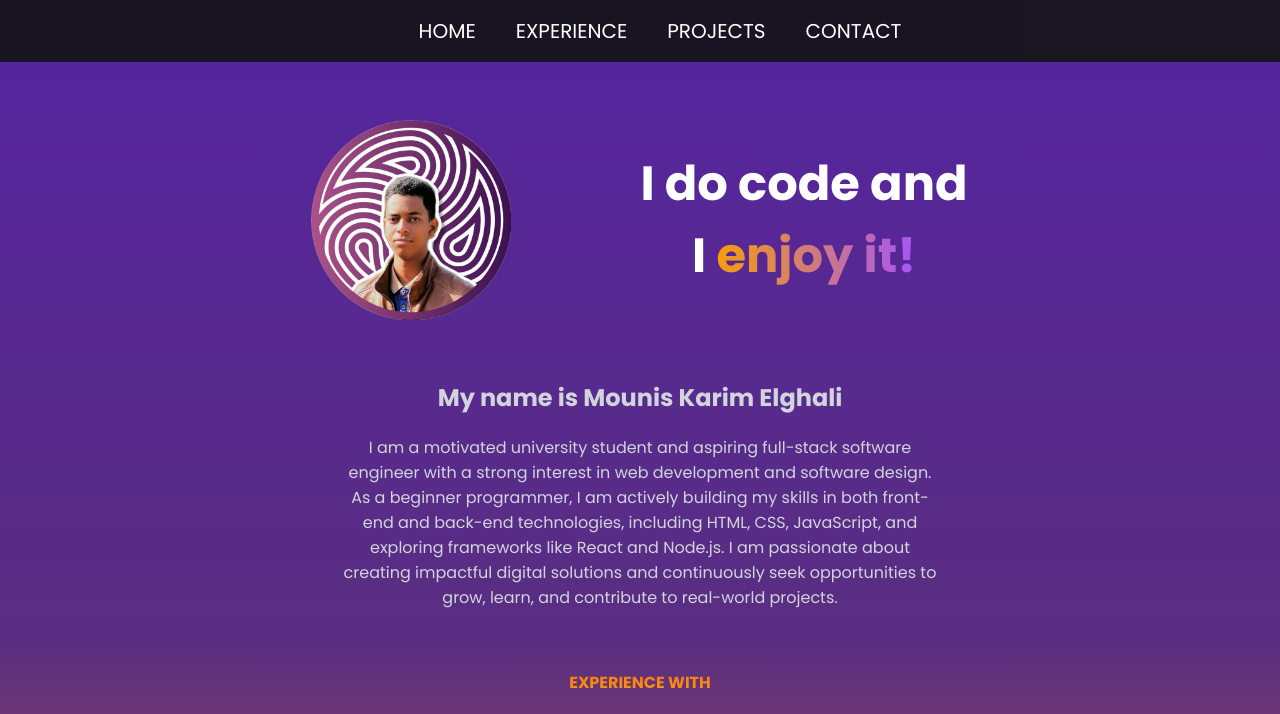
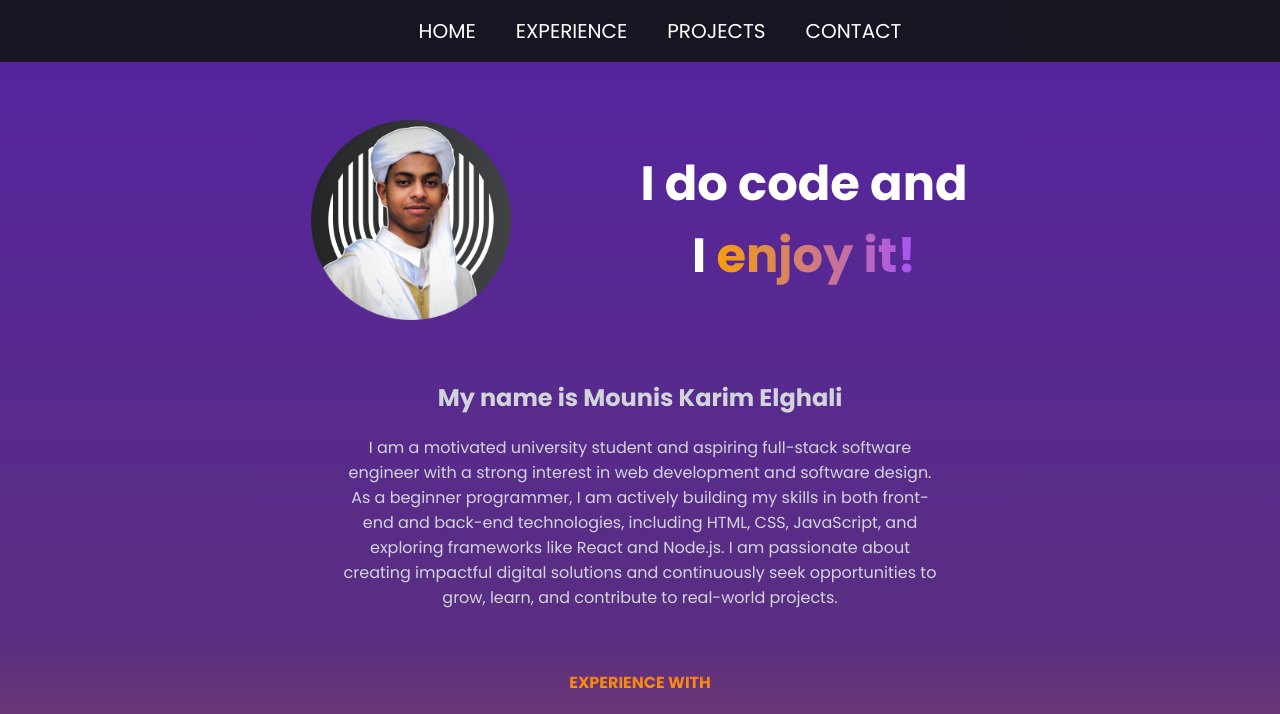
Before and after one commit to LAGinatore/Portfolio, a plain HTML site: page index.html in a window 1280 px wide. Shown: the top 714 px of the page. Drawn offline with Linux system fonts and the light colour scheme.

Commit message:
profile pic update

```diff
--- a/index.html
+++ b/index.html
@@ -27,7 +27,7 @@
         </nav>
     </header>
     <div class="wrapper">
-            <img src="photo_2025-04-24_16-06-52.png" alt="my photo" class="photo">
+            <img src="profile-pic.png" alt="my photo" class="photo">
         <div class="info">
             <h1>I do code and</h1>
             <h1>I <span class="highlight">enjoy it!</span></h1>
```
Also changed, not shown: profile-pic.png (added).
